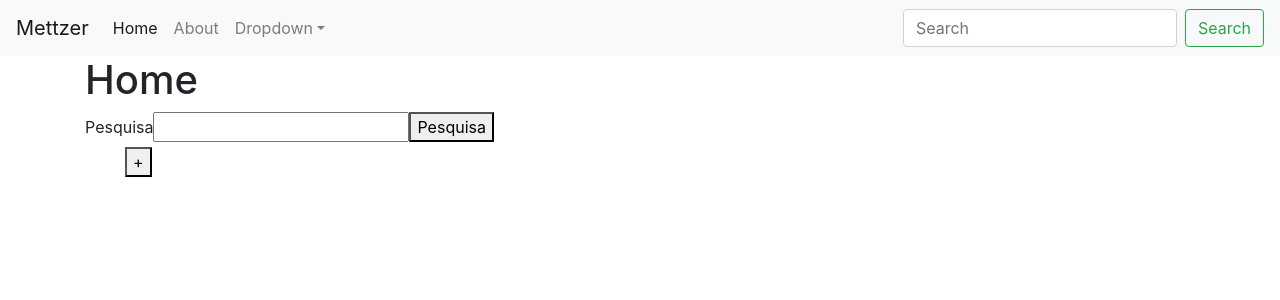
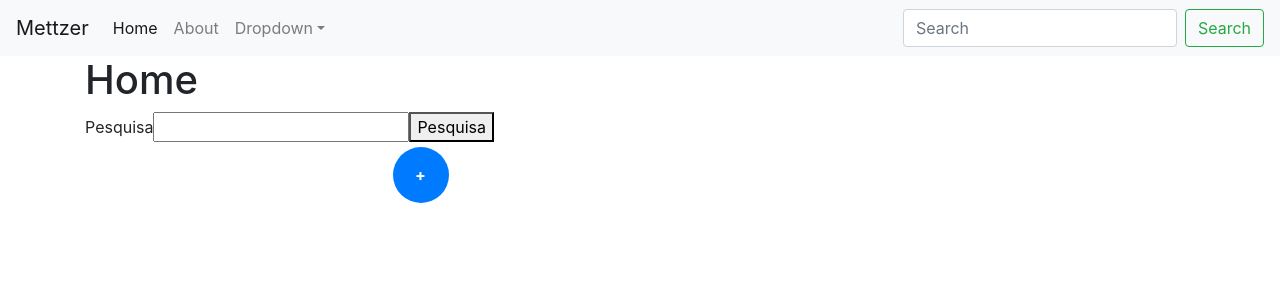
Before and after one commit to diegosoriarios/mettzer, a React (Create React App) app: page / in a window 1280 px wide. Shown: the top 300 px of the page. Built offline with nearby package versions, Linux system fonts and the light colour scheme.

Commit message:
Using redux

```diff
--- /dev/null
+++ b/src/App.css
@@ -0,0 +1,9 @@
+.btn-more {
+    width: 7vh;
+    height: 7vh;
+    border-radius: 50%;
+    color: white;
+    font-weight: bold;
+    border: none;
+    margin: 0 25%;
+}
--- a/src/actions/Functions.js
+++ b/src/actions/Functions.js
@@ -27,14 +27,9 @@ export function pageIsLoading(bool) {
 }
 
 export function loadMore(page) {
-    return dispatch => {
-        return new Promise((resolve, reject) => {
-            dispatch({
-                type: LOAD_MORE,
-                page: page
-            })
-            resolve()
-        })
+    return {
+        type: LOAD_MORE,
+        page: page
     }
 }
 
@@ -59,20 +54,23 @@ export function changeString(string) {
     }
 }
 
-export function fetchApi(query = initialState.query) {
+export function fetchApi(query, page) {
     return function action(dispatch) {
         dispatch({type: FETCH_API})
         dispatch(pageIsLoading(true))
-        dispatch(changeString(query))
+        if(initialState.query !== query) {
+            dispatch(fetchSuccess([]))
+        }
 
         let values = []
 
-        const request = axios.get(`https://core.ac.uk/api-v2/search/${query}?page=${initialState.page}&pageSize=10&apiKey=${API_KEY}`)
+        const request = axios.get(`https://core.ac.uk/api-v2/search/${query}?page=1&pageSize=${page}0&apiKey=${API_KEY}`)
         .then(response => {
             response.data.data.forEach(obj => {
                 values.push(obj._source)
             })
         })
+
 
         dispatch(pageIsLoading(false))
         return request.then(
--- a/src/components/Home.js
+++ b/src/components/Home.js
@@ -1,5 +1,6 @@
 import React, { Component } from 'react'
 import Login from './Login'
+import '../App.css'
 import { FontAwesomeIcon } from '@fortawesome/react-fontawesome'
 import { faHeart } from '@fortawesome/free-solid-svg-icons'
 import { connect } from 'react-redux'
@@ -24,7 +25,12 @@ class Home extends Component {
                                 <h6 className="card-subtitle mb-2 text-muted" key={ind}>{name}</h6>
                             ))}
 
-                            <p className="card-text description">{obj.description.length >= 97 ? obj.description.substring(0, 97) + '...' : obj.description}</p>
+                            <p className="card-text description">{
+                                obj.description !== null && obj.description.length >= 97 ?
+                                    obj.description.substring(0, 97) + '...'
+                                :
+                                    obj.description}
+                            </p>
 
                             {obj.urls.map((link, idx) => (
                                 <a href={link} rel="noopener noreferrer" className="card-link" target="_blank" key={idx}>Link {idx + 1}</a>
@@ -36,6 +42,12 @@ class Home extends Component {
         }
     }
 
+    handler = () => {
+        this.props.loadMore()
+        console.log(this.props.query.query)
+        this.props.fetchApi(this.props.query.query, this.props.query.page + 1);
+    }
+
     render() {
         const { pesquisa } = this.state
         if(this.props.isLogged) {
@@ -44,10 +56,10 @@ class Home extends Component {
                     <h1>Home</h1>
                     <label htmlFor="pesquisa">Pesquisa</label>
                     <input type="text" id="pesquisa" name="pesquisa" value={pesquisa} onChange={e => this.setState({pesquisa: e.target.value})} />
-                    <button onClick={() => this.props.fetchApi(this.state.pesquisa)}>Pesquisa</button>
-                    <ul hidden={this.state.response === []}>
+                    <button onClick={() => this.props.fetchApi(this.state.pesquisa, 1)}>Pesquisa</button>
+                    <ul>
                         {this.renderResponse()}
-                        <button onClick={() => this.props.loadMore().then(this.props.fetchApi(this.props.query))}>+</button>
+                        <button onClick={() => this.handler()} className="bg-primary btn-more">+</button>
                     </ul>
                 </div>
             )
@@ -63,13 +75,13 @@ const mapStateToProps = (state) => {
         isLogged: state.userIsLogged,
         response: state.fetchSuccess,
         page: state.loadMore,
-        query: state.changeString
+        query: state.changeString,
     }
   }
 
   const mapDispatchToProps = (dispatch) => {
     return {
-        fetchApi: (query) => dispatch(fetchApi(query)),
+        fetchApi: (query, page) => dispatch(fetchApi(query, page)),
         loadMore: (pages) => dispatch(loadMore(pages)),
     }
   }
```
